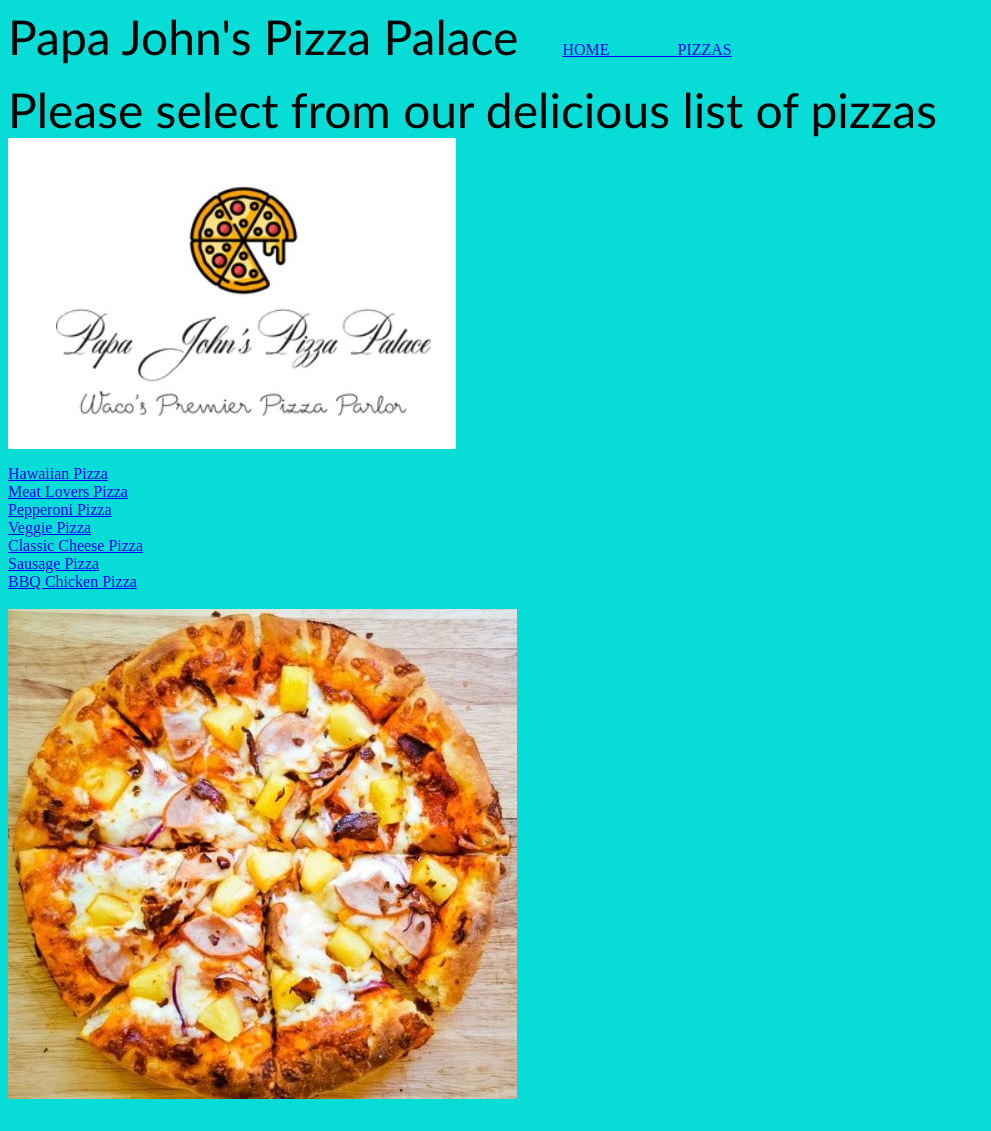
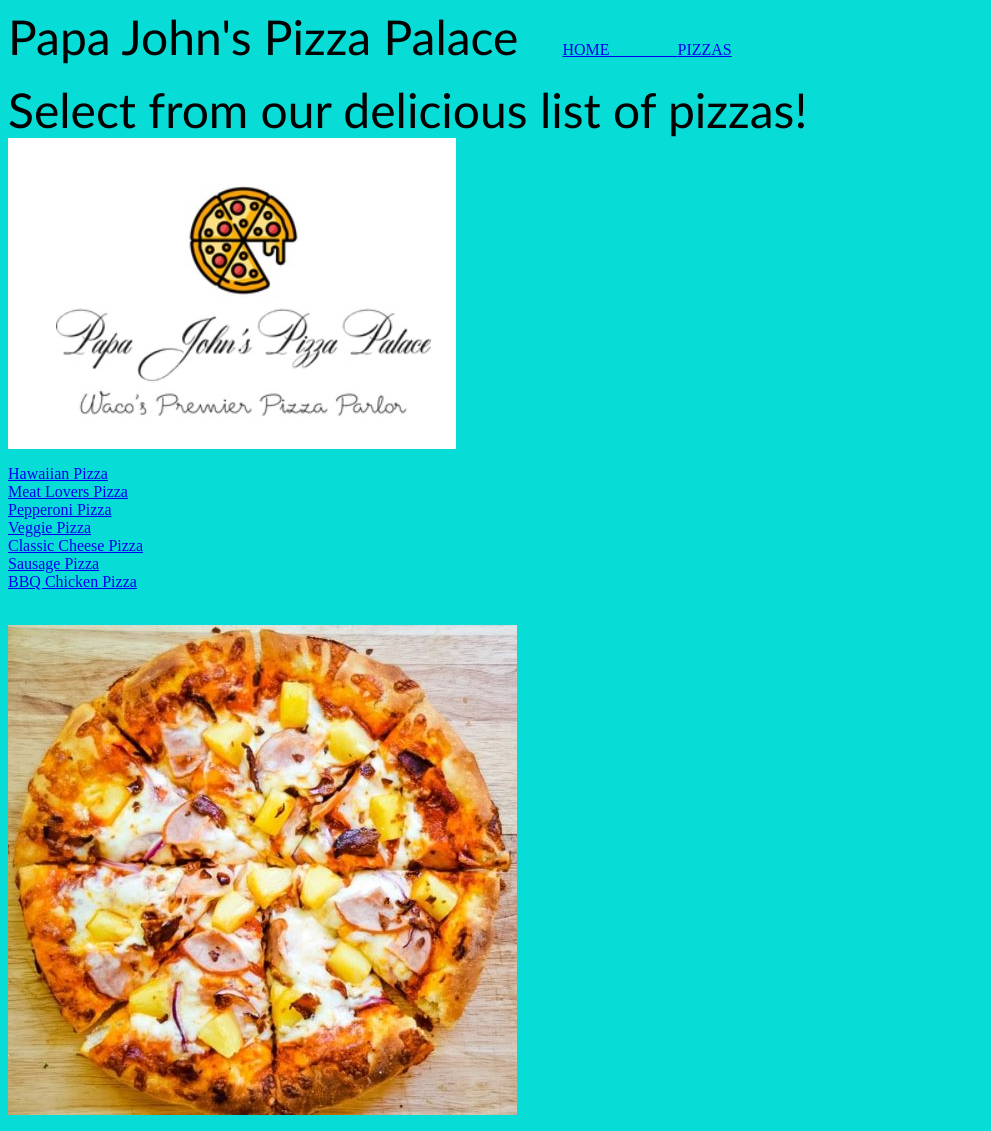
Before and after one commit to jmolenda1/django_pizzeria, a Django app: page /pizzas/ in a window 1280 px wide. Shown: the whole page, without its empty margins (0-991 px from the left). Before the commit the page ends 1099 px from the top, so only its background shows below. Run offline with Django 3.2, Linux system fonts and the light colour scheme; data comes from the database, SQL or seed files in the repository; both versions use the stored data as it was after the commit.

Commit message:
final formatting changes

```diff
--- a/pizzas/templates/pizzas/index.html
+++ b/pizzas/templates/pizzas/index.html
@@ -7,8 +7,10 @@
 <p>
     <font face="Optima" size="20px" color="000000 "> Welcome to the home of Waco's world famous pizzeria! </font>
     <img src="static/images/Pizzeria Logo.jpg">
+    <br>
     <img src="static/images/Hawaiian_pizza.jpg">
     <img src="static/images/eating.jpg">
+    <img src="static/images/pepperoni_pizza.jpg">
 
 </p>
 
--- a/pizzas/templates/pizzas/pizza.html
+++ b/pizzas/templates/pizzas/pizza.html
@@ -6,11 +6,13 @@
 
 <p>
     <font face="Optima" size="10px" color="00000"> Pizza Information </font>
+    <br>
     <img src="static/images/Pizzeria Logo.jpg">
 </p>
 <p>You are viewing the {{ pizza }}</p>
 <p>
     <font face="Optima" size = "6px" color="00000"> Ingredients List </font>
+    <br>
     <img src="static/images/Hawaiian_Pizza.jpg">
 </p>
 
@@ -38,6 +40,7 @@
     </ul>
 
     <p>
+        <br>
         <a href="{% url 'pizzas:new_comment' pizza.id %}" >Add a new comment</a>
     </p>
 
--- a/pizzas/templates/pizzas/pizzas.html
+++ b/pizzas/templates/pizzas/pizzas.html
@@ -5,10 +5,10 @@
 {% block content %}
 
 <p>
-    <font face="Optima" size="20px" color="000000 "> Please select from our delicious list of pizzas </font>
+    <font face="Optima" size="20px" color="000000 "> Select from our delicious list of pizzas! </font>
+    <br>
     <img src="static/images/Pizzeria Logo.jpg">
 </p>
-
 {% for pizza in pizzas %}
 <a href="{% url 'pizzas:pizza' pizza.id %}">
 {{ pizza }}
@@ -16,6 +16,7 @@
 <br>
 {% endfor %}
 <br>
-<img src="static/images/Hawaiian_pizza.jpg">
-
+<p>
+    <img src="static/images/Hawaiian_pizza.jpg">
+</p>
 {% endblock content %}
```
Also changed, not shown: db.sqlite3, pizzas/static/images/pepperoni_pizza.jpg (added).
